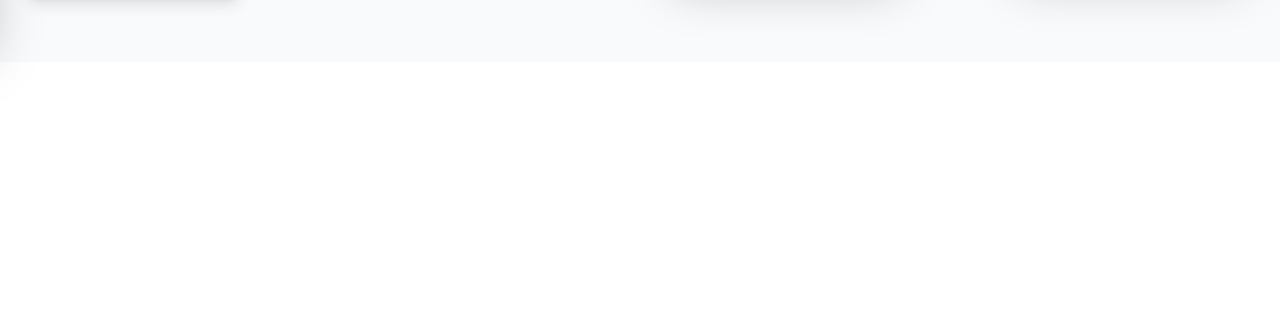
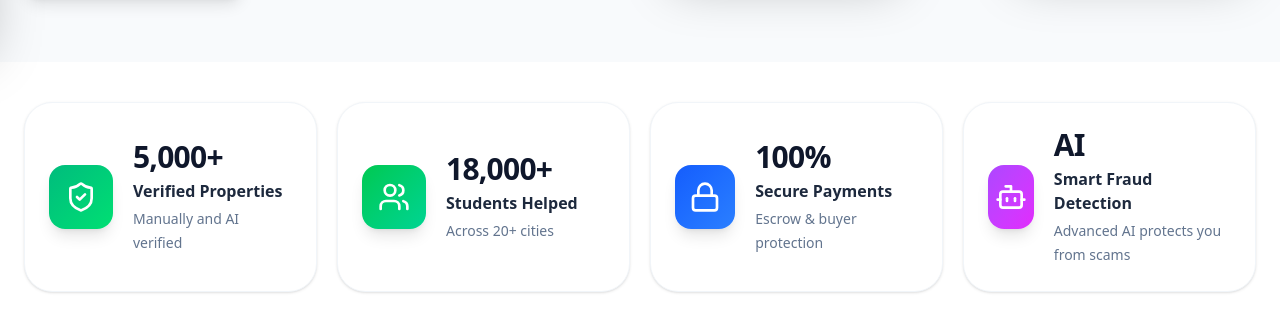
Before and after one commit to bobby291/dwell-sync, a Next.js app: page / in a window 1280 px wide. Shown: the part 758-1087 px from the top of the page. Before the commit the page ends 820 px from the top, so only its background shows below. Built offline with nearby package versions, Linux system fonts and the light colour scheme.

Commit message:
Trust UI

```diff
--- a/app/page.tsx
+++ b/app/page.tsx
@@ -1,10 +1,12 @@
 import Navbar from "@/components/Navbar"
 import HeroSection from "@/components/HeroSection"
+import TrustSection from "@/components/TrustSection"
 export default function Home() {
   return (
     <main>
       <Navbar />
       <HeroSection />
+      <TrustSection />
 
     </main>
   )
--- a/components/Navbar.tsx
+++ b/components/Navbar.tsx
@@ -24,10 +24,10 @@ export default function Navbar() {
               className="object-contain"
             />
 
-            <h1 className="hidden text-2xl font-black tracking-tight sm:block">
+            {/* <h1 className="hidden text-xl font-black tracking-tight sm:block">
               <span className="text-blue-700">Dwell</span>
               <span className="text-emerald-500">Sync</span>
-            </h1>
+            </h1> */}
           </Link>
 
           {/* DESKTOP NAV */}
--- a/components/TrustSection.tsx
+++ b/components/TrustSection.tsx
@@ -0,0 +1,80 @@
+import {
+  ShieldCheck,
+  Users,
+  Lock,
+  Bot,
+} from 'lucide-react'
+
+const stats = [
+  {
+    title: 'Verified Properties',
+    value: '5,000+',
+    subtext: 'Manually and AI verified',
+    icon: ShieldCheck,
+    color: 'from-emerald-500 to-green-400',
+  },
+  {
+    title: 'Students Helped',
+    value: '18,000+',
+    subtext: 'Across 20+ cities',
+    icon: Users,
+    color: 'from-green-500 to-emerald-400',
+  },
+  {
+    title: 'Secure Payments',
+    value: '100%',
+    subtext: 'Escrow & buyer protection',
+    icon: Lock,
+    color: 'from-blue-600 to-blue-500',
+  },
+  {
+    title: 'Smart Fraud Detection',
+    value: 'AI',
+    subtext: 'Advanced AI protects you from scams',
+    icon: Bot,
+    color: 'from-purple-500 to-fuchsia-500',
+  },
+]
+
+export default function Trust() {
+  return (
+    <section className="bg-white py-8 lg:py-10">
+      <div className="mx-auto grid max-w-7xl gap-5 px-6 md:grid-cols-2 lg:grid-cols-4">
+
+        {stats.map((stat) => {
+          const Icon = stat.icon
+
+          return (
+            <div
+              key={stat.title}
+              className="flex items-center gap-5 rounded-[28px] border border-slate-100 bg-white p-6 shadow-sm transition hover:shadow-md"
+            >
+
+              {/* ICON */}
+              <div
+                className={`flex h-16 w-16 items-center justify-center rounded-2xl bg-gradient-to-br ${stat.color} shadow-lg`}
+              >
+                <Icon className="h-8 w-8 text-white" />
+              </div>
+
+              {/* TEXT */}
+              <div>
+                <h3 className="text-3xl font-black tracking-tight text-slate-900">
+                  {stat.value}
+                </h3>
+
+                <p className="mt-1 text-base font-bold text-slate-800">
+                  {stat.title}
+                </p>
+
+                <p className="mt-1 text-sm leading-6 text-slate-500">
+                  {stat.subtext}
+                </p>
+              </div>
+            </div>
+          )
+        })}
+      </div>
+    </section>
+  )
+}
```
